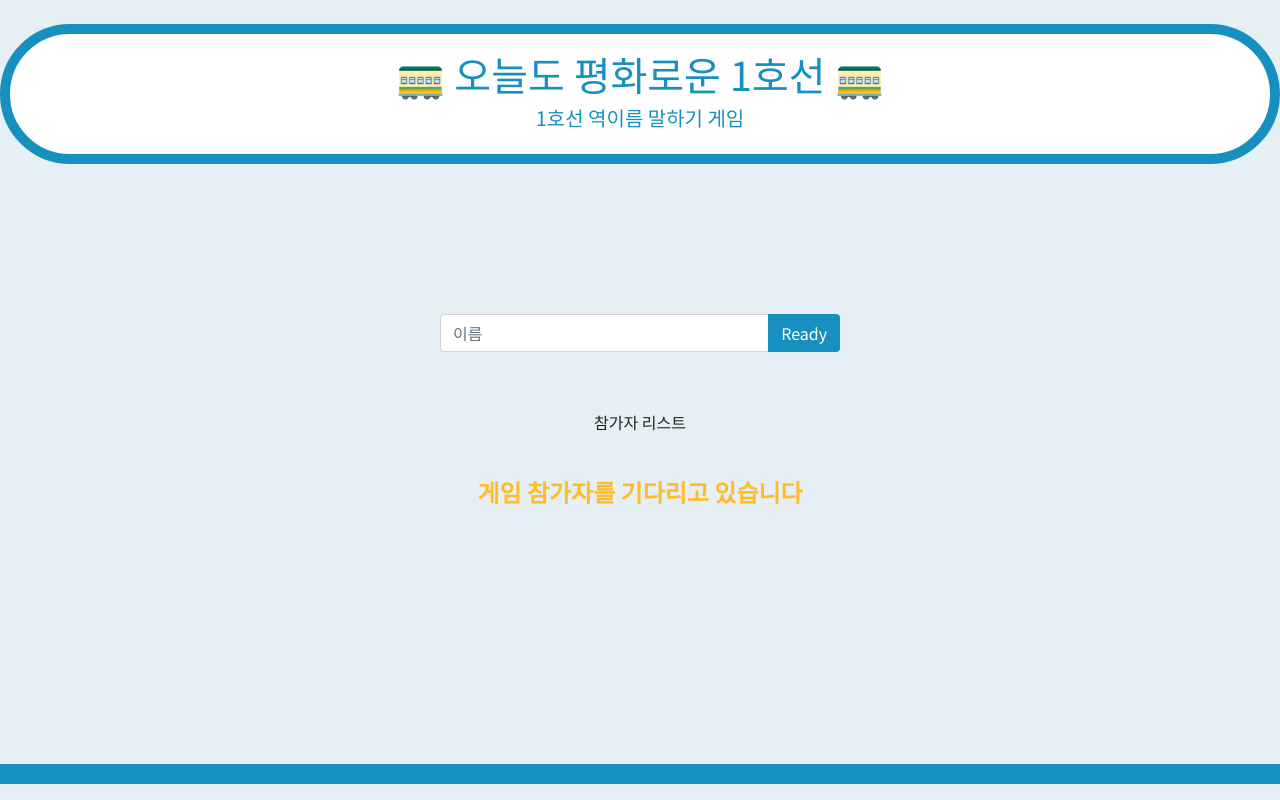
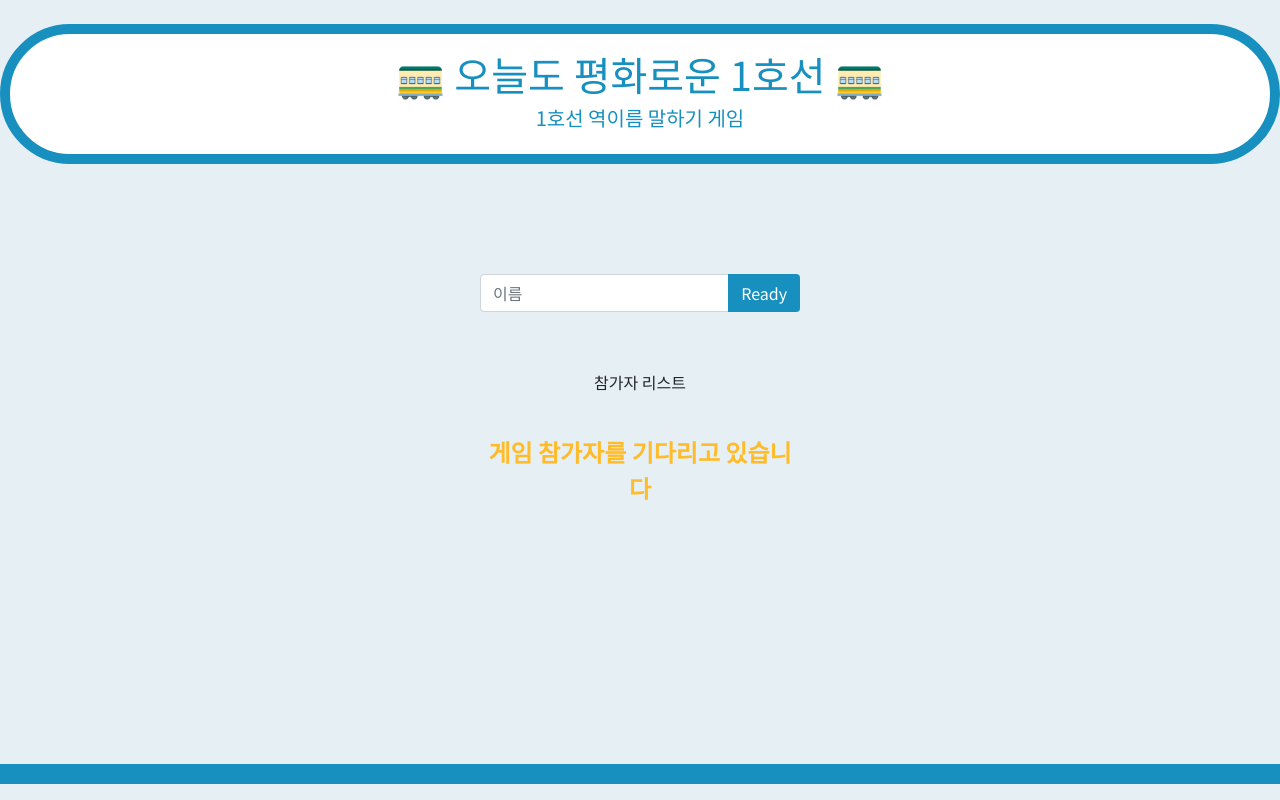
Before and after one commit to mizzxi/subway_game, a React (Create React App) app in the folder subway_game_react/: page / in a window 1280 px wide. Built offline with nearby package versions, Linux system fonts and the light colour scheme; no server answers.

Commit message:
layout 위치 조정

```diff
--- a/subway_game_react/src/layout.css
+++ b/subway_game_react/src/layout.css
@@ -4,11 +4,12 @@
 }
 .main {
   position: relative;
-  margin-top: 150px;
+  margin-top: 80px;
   left: 50%;
   transform: translateX(-50%);
   padding-bottom: 100px;
-  width: 400px;
+  width: 380px;
+  padding: 30px;
   font-size: 1em;
 }
 .footer {
```
Also changed, not shown: 6 other files (tests, documents, lock files or other folders).
